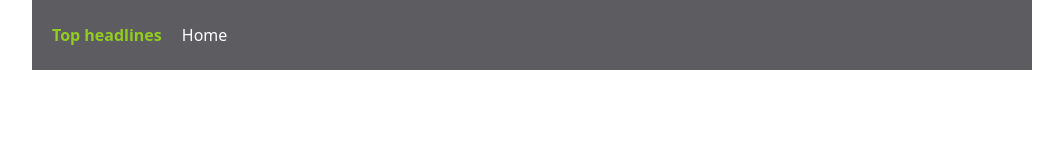
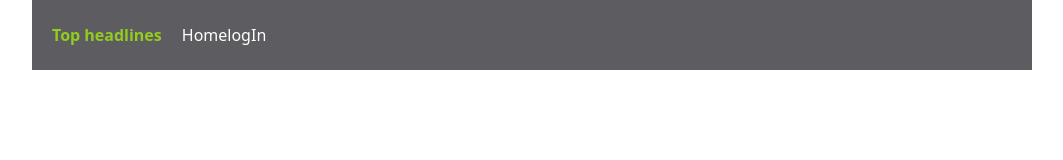
Before and after one commit to stasya2011/quiz, a Next.js app in the folder quiz/: page / in a window 1280 px wide. Shown: the top 160 px of the page, without its empty margins (108-1171 px from the left). Built offline with nearby package versions, Linux system fonts and the light colour scheme.

Commit message:
add Redux/toolkit

```diff
--- a/quiz/app/layout.tsx
+++ b/quiz/app/layout.tsx
@@ -1,6 +1,6 @@
 import type { Metadata } from "next";
-import { Inter } from "next/font/google";
 import HeaderCustom from "@/src/components/Header";
+import ReduxProvider from "@/redux/provider";
 import "./globals.css";
 
 export const metadata: Metadata = {
@@ -16,8 +16,10 @@ export default function RootLayout({
   return (
     <html lang="en">
       <body className="w-[1000px] flex flex-col">
-        <HeaderCustom />
-        {children}
+        <ReduxProvider>
+          <HeaderCustom />
+          {children}
+        </ReduxProvider>
       </body>
     </html>
   );
--- a/quiz/package.json
+++ b/quiz/package.json
@@ -9,9 +9,11 @@
     "lint": "next lint"
   },
   "dependencies": {
+    "@reduxjs/toolkit": "^2.0.1",
     "next": "14.0.3",
     "react": "^18",
     "react-dom": "^18",
+    "react-redux": "^9.0.4",
     "sass": "^1.69.5"
   },
   "devDependencies": {
--- /dev/null
+++ b/quiz/redux/feachers/authSlice.ts
@@ -0,0 +1,30 @@
+import {createSlice, PayloadAction} from "@reduxjs/toolkit";
+
+interface IInitialState {
+    isAuth: boolean,
+    name: string
+}
+const initialState:IInitialState  = {
+    isAuth: false,
+    name: "",
+}
+const authSlice = createSlice({
+    name: "auth",
+    initialState,
+    reducers: {
+        logIn: (state, action: PayloadAction<string>) => {
+            state.isAuth = true;
+            state.name = action.payload
+        },
+        logOut: (state) => {
+            state.isAuth = false;
+            state.name = ""
+        }
+    }
+
+
+
+});
+
+export const {logIn, logOut} = authSlice.actions;
+export default authSlice.reducer;
--- /dev/null
+++ b/quiz/redux/provider.tsx
@@ -0,0 +1,13 @@
+"use client";
+import { Provider } from 'react-redux';
+import { store } from './store';
+
+const ReduxProvider = ({children} : {children: React.ReactNode}) => {
+    return (
+        <Provider store={store} >
+            {children}
+        </Provider>
+    );
+};
+
+export default ReduxProvider;
--- /dev/null
+++ b/quiz/redux/store.ts
@@ -0,0 +1,8 @@
+import { configureStore } from "@reduxjs/toolkit";
+import authReducer from "./feachers/authSlice"
+
+export const store = configureStore({reducer: {authReducer},
+middleware: getDefaultMiddleware => getDefaultMiddleware()})
+
+export type RootState = ReturnType<typeof store.getState>;
+export type AppDispatch = typeof store.dispatch;
--- /dev/null
+++ b/quiz/src/components/AuthButton/index.tsx
@@ -0,0 +1,17 @@
+"use client";
+import { useState } from "react";
+import { useDispatch } from "react-redux";
+import { AppDispatch } from "@/redux/store";
+import { logIn, logOut } from "@/redux/feachers/authSlice";
+
+const AuthButton = () => {
+  const [text, setText] = useState("logIn");
+  const dispatch = useDispatch<AppDispatch>();
+
+  const onClickLogin = () => {
+    dispatch(logIn("User name"));
+  };
+  return <button onClick={onClickLogin}>{text}</button>;
+};
+
+export default AuthButton;
--- a/quiz/src/components/Header/index.tsx
+++ b/quiz/src/components/Header/index.tsx
@@ -1,4 +1,6 @@
+"use client";
 import Link from "next/link";
+import AuthButton from "../AuthButton";
 import styles from "./style.module.scss";
 
 const HeaderCustom = () => {
@@ -8,6 +10,7 @@ const HeaderCustom = () => {
         Top headlines
       </Link>
       <Link href="/">Home</Link>
+      <AuthButton />
     </div>
   );
 };
```
Also changed, not shown: quiz/app/dictionary/page.tsx (line endings or trailing spaces), 1 other file (tests, documents, lock files or other folders).
